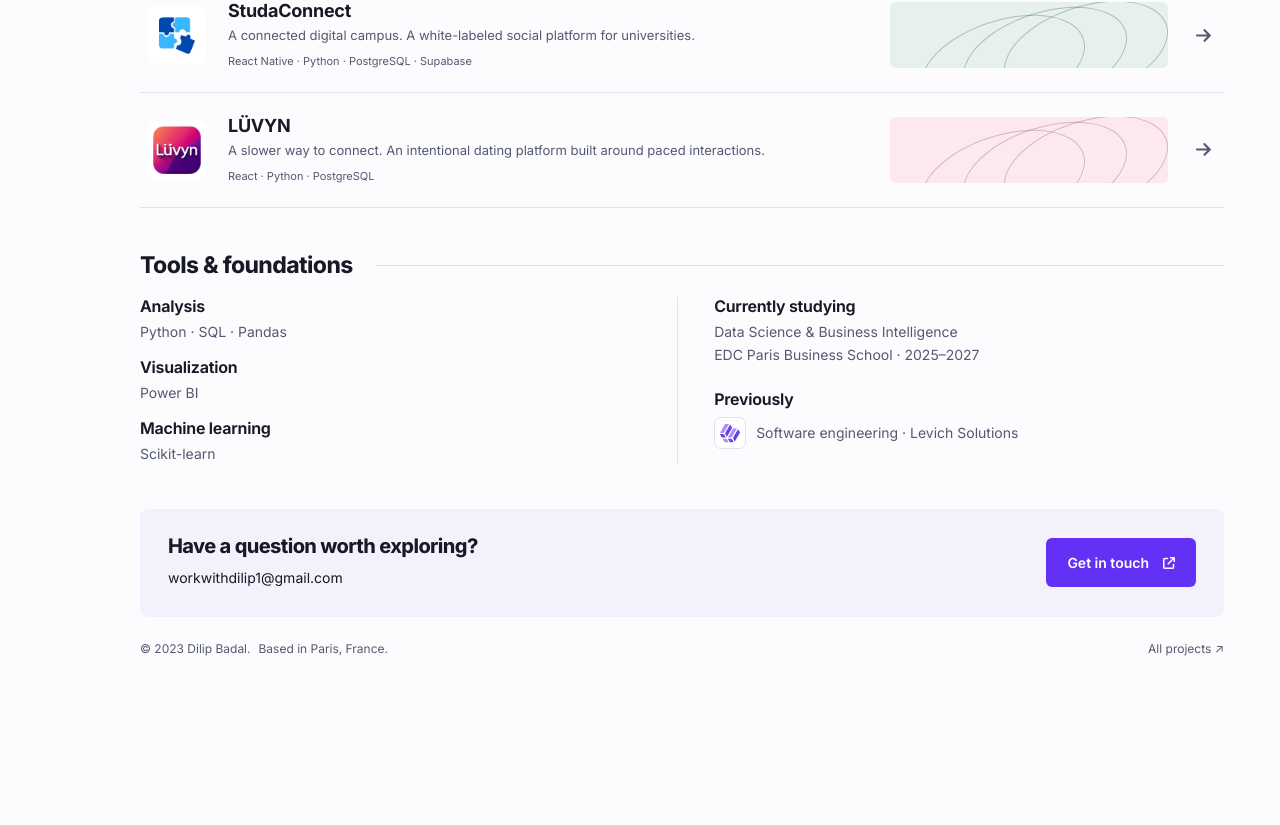
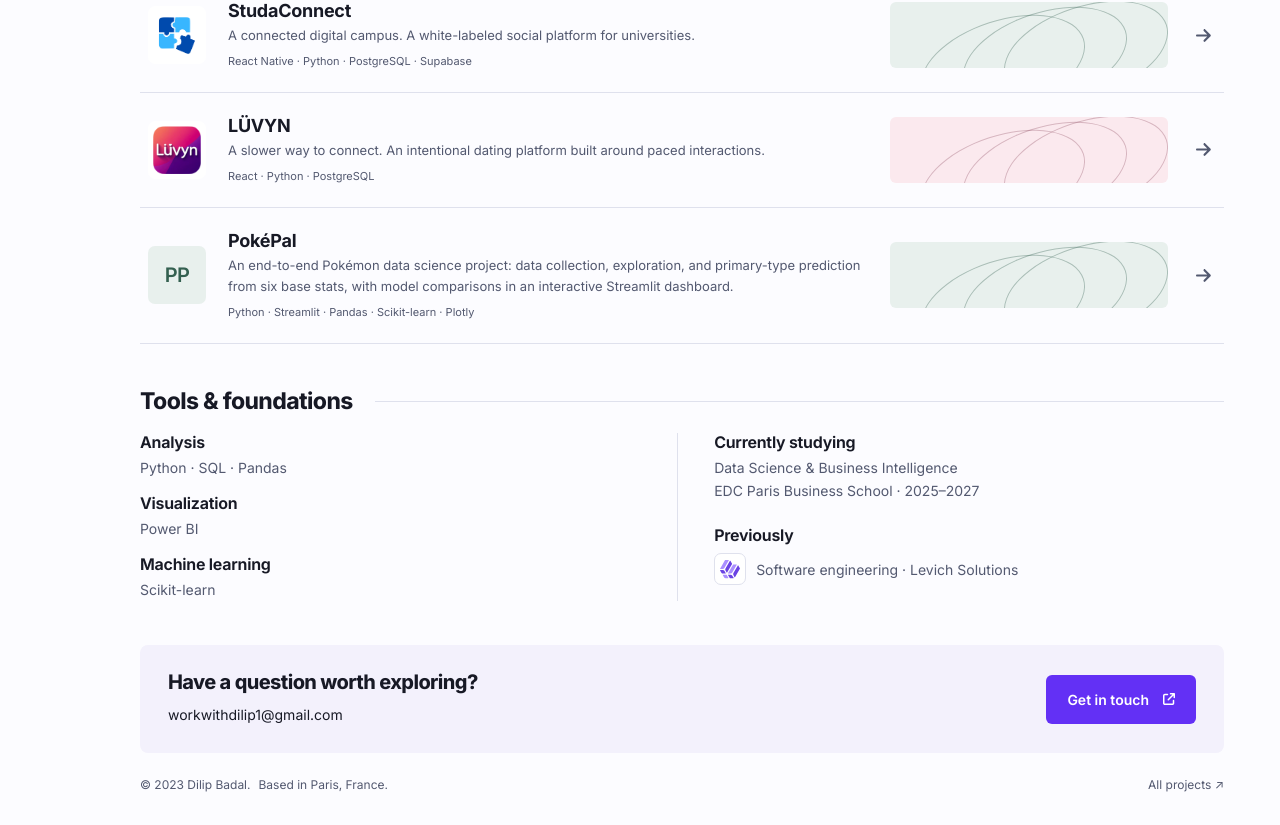
Before and after one commit to dilipBadal/portfolio, a React (Create React App) app: page / in a window 1280 px wide. Shown: the part 919-1744 px from the top of the page. Before the commit the page ends 1608 px from the top, so only its background shows below. Built offline with nearby package versions, Linux system fonts and the light colour scheme.

Commit message:
Feature PokéPal on the portfolio homepage

```diff
--- a/src/data/projects.js
+++ b/src/data/projects.js
@@ -13,10 +13,11 @@
   { title: "StudaConnect", logo: "/studaconnect_logo.png", description: "A connected digital campus. A white-labeled social platform for universities.", visual: "campus", initials: "SC", stack: ["React Native", "Python", "PostgreSQL", "Supabase"], link: "https://www.studaconnect.com/", linkText: "Visit platform", featured: true },
   { title: "LÜVYN", logo: "/luvyn_logo.png", description: "A slower way to connect. An intentional dating platform built around paced interactions.", visual: "social", initials: "LÜ", stack: ["React", "Python", "PostgreSQL"], link: "https://www.luvyn.app", linkText: "Visit platform", featured: true },
   {
-    title: "PokeGuesser",
+    title: "PokéPal",
+    featured: true,
     description: "An end-to-end Pokémon data science project: data collection, exploration, and primary-type prediction from six base stats, with model comparisons in an interactive Streamlit dashboard.",
     visual: "campus",
-    initials: "PG",
+    initials: "PP",
     stack: ["Python", "Streamlit", "Pandas", "Scikit-learn", "Plotly"],
     link: "https://github.com/dilipBadal/PokeGuesser",
     linkText: "View source",
```
